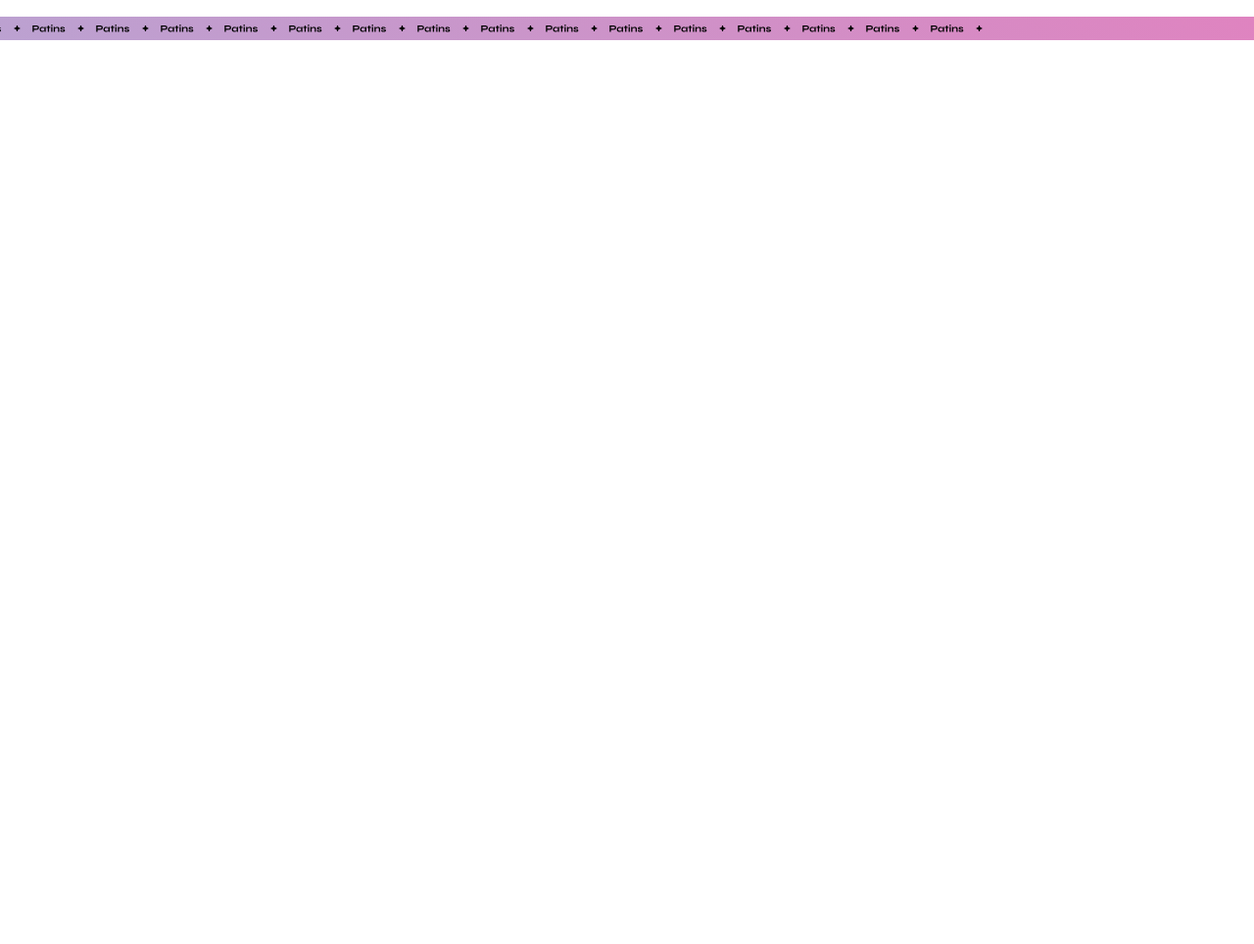
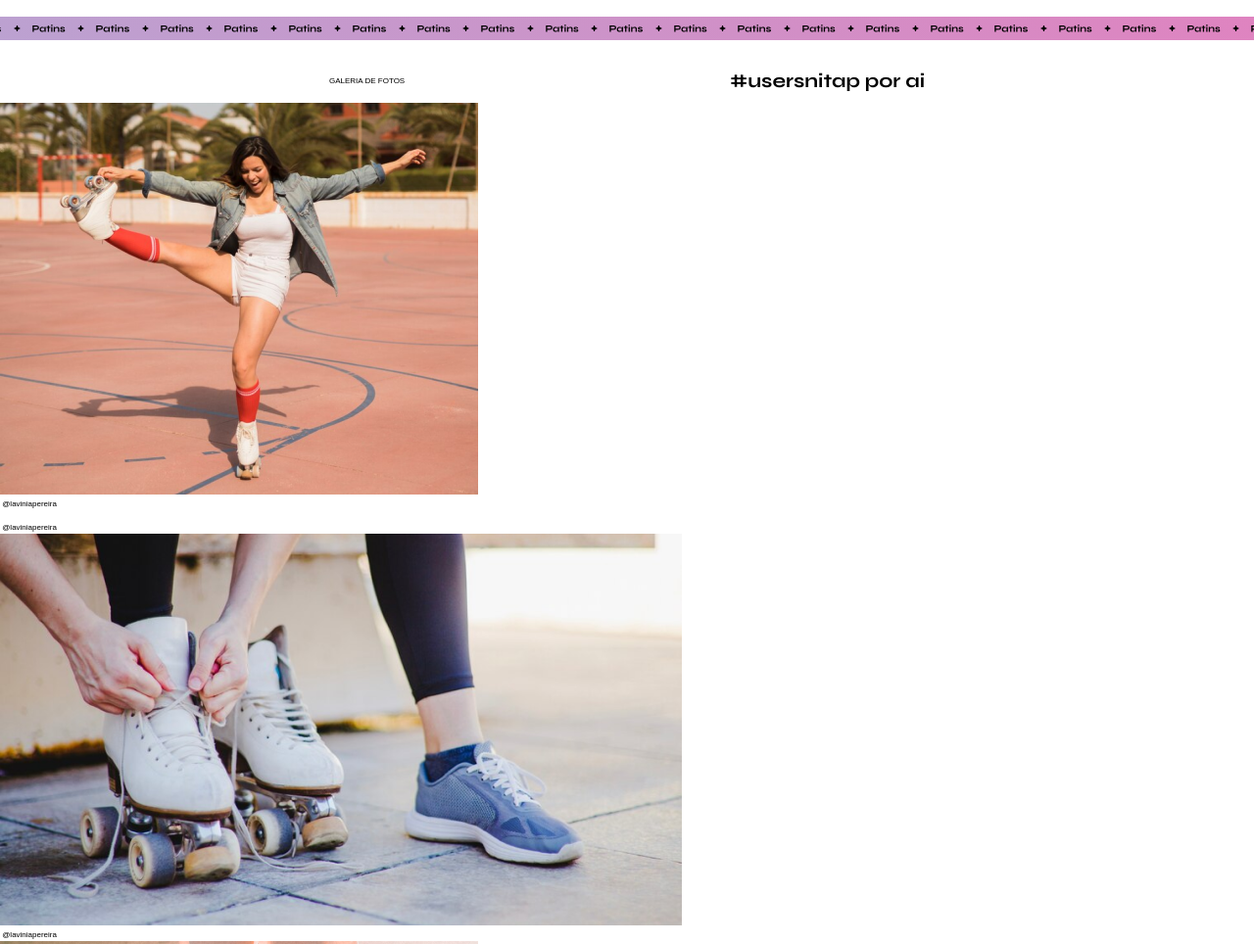
Before and after one commit to Leonekp4/Fundamentos-da-programacao, a plain HTML site: page projetos/patins-animation/index.html in a window 1280 px wide. Shown: the part 327-1291 px from the top of the page at 98% size. Before the commit the page ends 800 px from the top, so only its background shows below. Drawn offline with Linux system fonts and the light colour scheme.

Commit message:
adding gallery

```diff
--- a/projetos/patins-animation/index.html
+++ b/projetos/patins-animation/index.html
@@ -15,7 +15,7 @@
 
 </head>
 <body>
-    <header>
+    <header class="top">
         <a href="#">
             <img src="assets/logo.svg" alt="Logo da Snitap Patins">
         </a>
@@ -81,7 +81,64 @@
                 <img src="assets/banner.svg" alt="">
                 <img src="assets/banner.svg" alt="">
                 <img src="assets/banner.svg" alt="">
+                <img src="assets/banner.svg" alt="">
+                <img src="assets/banner.svg" alt="">
+                <img src="assets/banner.svg" alt="">
+                <img src="assets/banner.svg" alt="">
+                <img src="assets/banner.svg" alt="">
+                <img src="assets/banner.svg" alt="">
+                <img src="assets/banner.svg" alt="">
+                <img src="assets/banner.svg" alt="">
+                <img src="assets/banner.svg" alt="">
+                <img src="assets/banner.svg" alt="">
+                <img src="assets/banner.svg" alt="">
+                <img src="assets/banner.svg" alt="">
+                <img src="assets/banner.svg" alt="">
+                <img src="assets/banner.svg" alt="">
+                <img src="assets/banner.svg" alt="">
+                <img src="assets/banner.svg" alt="">
             </div>
+        </div>
+    </section>
+
+    <section class="gallery">
+        <header>
+            <span>GALERIA DE FOTOS</span>
+            <h2>#usersnitap por ai</h2>
+        </header>
+
+        <div class="content">
+            <figure>
+             <img src="assets/images/image 01.png" alt="">
+                <figcaption>
+                    <img src="assets/images/person.png" alt="">
+                    <span>@laviniapereira</span>
+                </figcaption>
+            </figure>
+
+            <figure data-delay>
+                <img src="assets/images/image 02.png" alt="">
+                   <figcaption>
+                       <img src="assets/images/person.png" alt="">
+                       <span>@laviniapereira</span>
+                   </figcaption>
+               </figure>
+
+               <figure>
+                <img src="assets/images/image 03.png" alt="">
+                   <figcaption>
+                       <img src="assets/images/person.png" alt="">
+                       <span>@laviniapereira</span>
+                   </figcaption>
+               </figure>
+
+               <figure data-delay>
+                <img src="assets/images/image 04.png" alt="">
+                   <figcaption>
+                       <img src="assets/images/person.png" alt="">
+                       <span>@laviniapereira</span>
+                   </figcaption>
+               </figure>
         </div>
     </section>
 </body>
```
